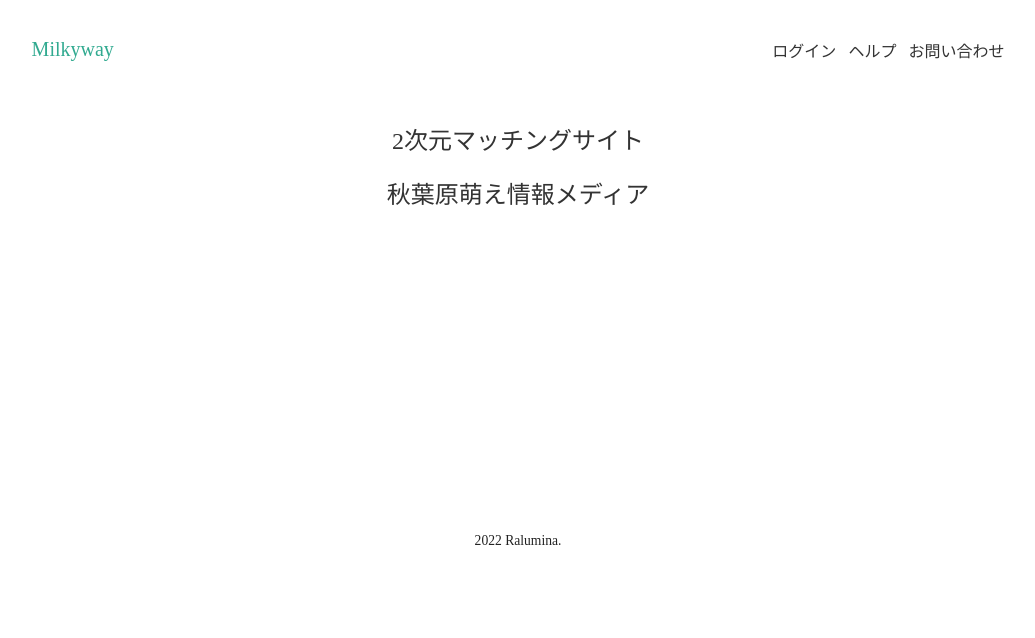
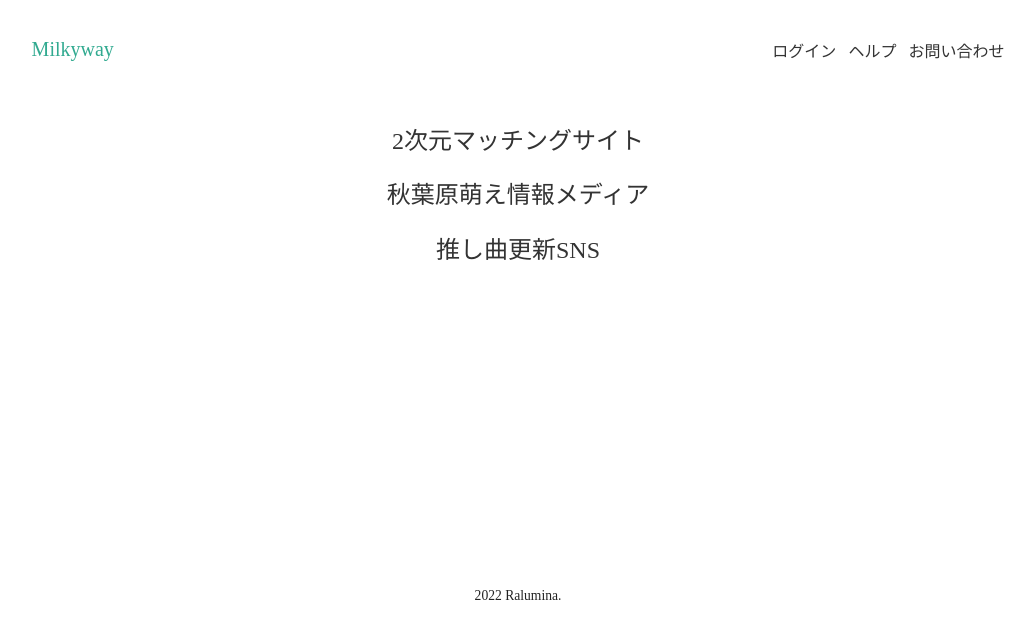
Before and after one commit to kazuya002ex/front_milk, a plain HTML site: page index.html in a window 1280 px wide. Shown: the whole page, without its empty margins (122-1157 px from the left). Drawn offline with Linux system fonts and the light colour scheme.

Commit message:
feat: 追加、SNS

```diff
--- a/index.html
+++ b/index.html
@@ -26,6 +26,7 @@
         <section class="main-title">
             <h2><a href="#">2次元マッチングサイト</a></h2>
             <h2><a href="#">秋葉原萌え情報メディア</a></h2>
+            <h2><a href="#">推し曲更新SNS</a></h2>
         </section>
     </main>
 
```
